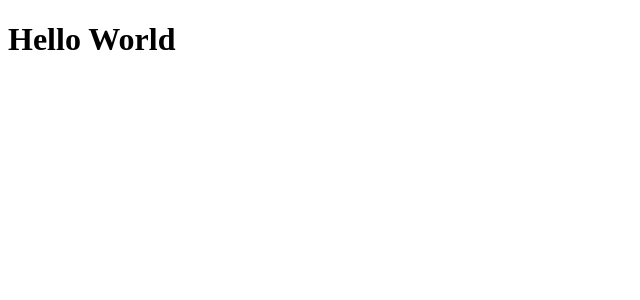
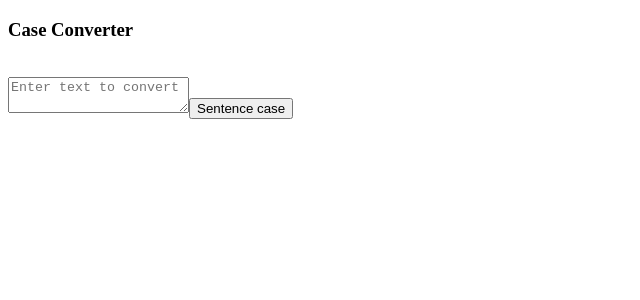
Before and after one commit to toperrrrrrrr/100DaysOfReact, a React (Create React App) app: page / in a window 1280 px wide. Shown: the top 300 px of the page, without its empty margins (0-640 px from the left). Built offline with nearby package versions, Linux system fonts and the light colour scheme.

Commit message:
some errors

```diff
--- a/src/App.js
+++ b/src/App.js
@@ -1,11 +1,27 @@
 import React from "react";
 
+const App = () => {
+    var inputs = document.getElementById('inputs');
 
-const App = () => {
+
+    function toSentenceCase(text) {
+        return text.toLowerCase().replace(/(^|\.)\s*([a-z])/g, function(match, p1, p2) {
+          return p1 + p2.toUpperCase();
+        });
+      }
+
+
+      const buss = ()=>  {
+        var convertedText = toSentenceCase(inputs.value);
+        inputs.value = convertedText;
+      };
+
 
     return (
             <div>
-                <h1>Hello World</h1>
+                <h3>Case Converter</h3> <br/>
+                <textarea id="inputs" placeholder="Enter text to convert"></textarea>
+                <button type="button" onClick={buss}>Sentence case</button>
             </div>
         );
 
```
Also changed, not shown: 1 other file (tests, documents, lock files or other folders).
